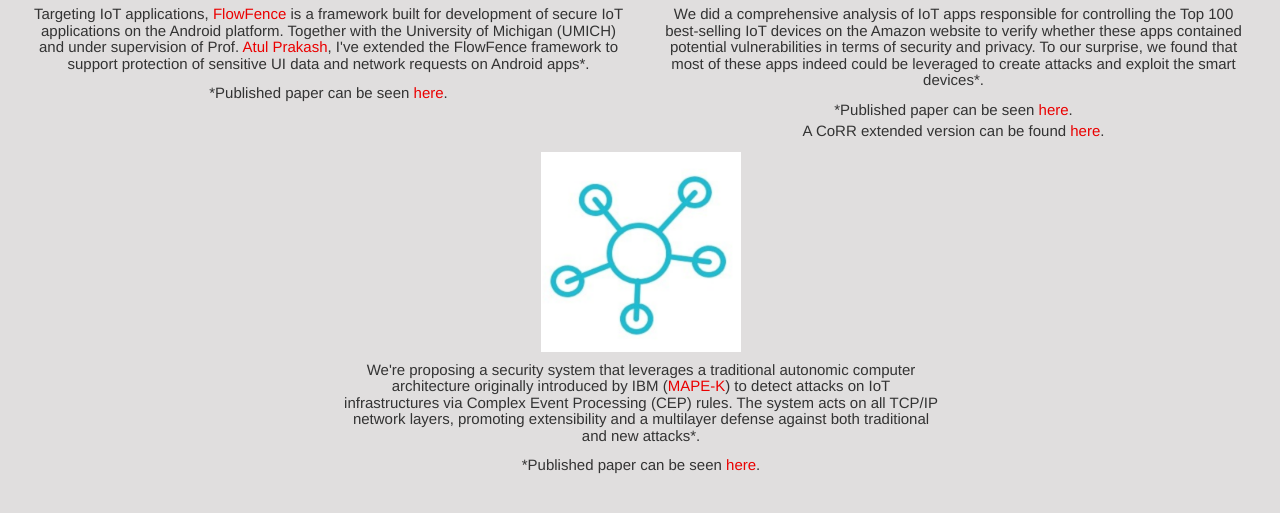
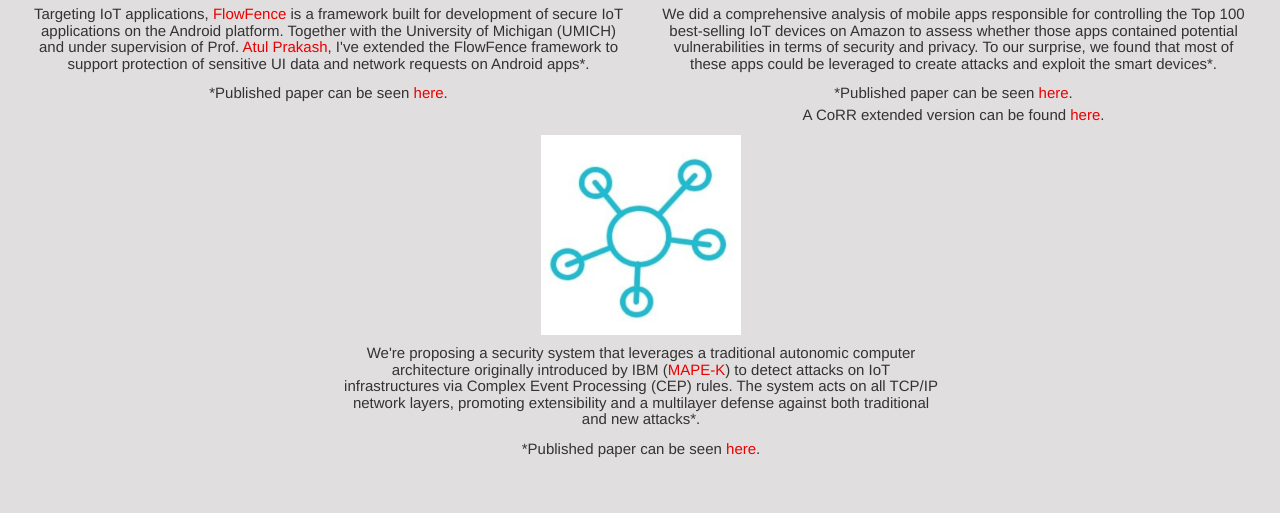
Before and after one commit to davinomjr/davinomjr.github.io, a Jekyll site: the page built from index.md, in a window 1280 px wide and 900 px high, scrolled down 2314 px, cut to the strip 255-768 px from the top of the window. Built offline with Jekyll 4.4.1, drawn with Linux system fonts in a browser that asks for light colours.

Commit message:
Minor text change

```diff
--- a/index.md
+++ b/index.md
@@ -176,9 +176,9 @@ layout: default
                         <div class="col-md-6">
                             <img src="/assets/images/iot-security-app.jpeg" class="centered-img w-220 h-220" alt="iot android image" />
                             <h4>
-                                We did a comprehensive analysis of IoT apps responsible for controlling the Top 100 best-selling IoT devices
-                                on the Amazon website to verify whether these apps contained potential
-                                vulnerabilities in terms of security and privacy. To our surprise, we found that most of these apps indeed
+                                We did a comprehensive analysis of mobile apps responsible for controlling the Top 100 best-selling IoT devices
+                                on Amazon to assess whether those apps contained potential
+                                vulnerabilities in terms of security and privacy. To our surprise, we found that most of these apps
                                 could be leveraged to create attacks and exploit the smart devices*.
                             </h4>
                             <p class="footnote">
```
